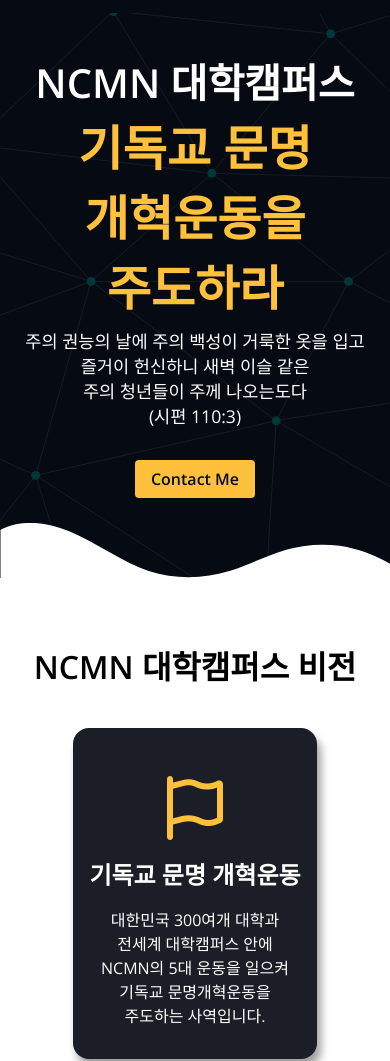
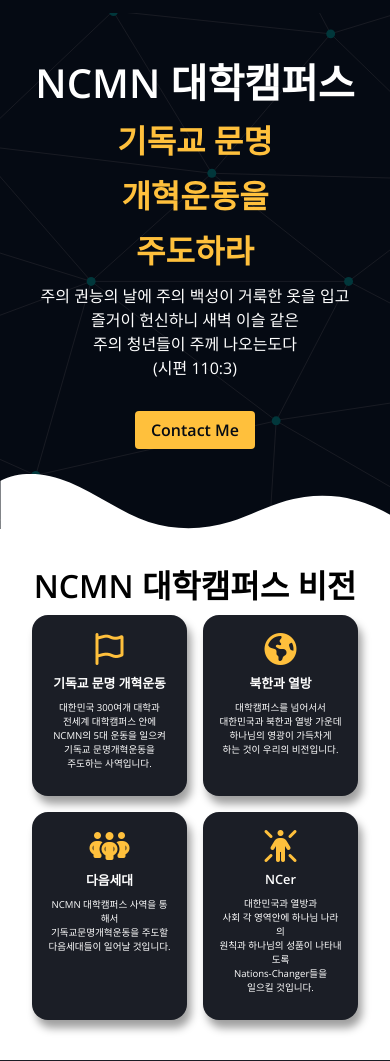
Before and after one commit to Dole-Dole/NCMN, a plain HTML site: page index.html in a window 390 px wide. Shown: the part 60-1121 px from the top of the page. Drawn offline with nearby package versions, Linux system fonts and the light colour scheme.

Commit message:
2024-01-15 media 적용 - home - visions

```diff
--- a/css/style.css
+++ b/css/style.css
@@ -245,18 +245,6 @@
   outline: 2px solid var(--color-accent);
 }
 
-@media (max-width: 767px) {
-  #home .max-container {
-    flex-direction: column; /* 핸드폰 크기일 때 수직으로 배치 */
-    text-align: center; /* 텍스트 가운데 정렬 */
-  }
-
-  #home .home__avatar {
-    margin-right: 0; /* 핸드폰 크기일 때 이미지와 텍스트 사이 여백 제거 */
-    display: none;
-  }
-}
-
 /* About */
 .visions {
   display: flex;
@@ -288,20 +276,76 @@
 }
 
 .vision__icon {
-  font-size: 4rem;
-  margin: 1rem 0;
+  font-size: 3rem;
+  margin: 0.5rem 0;
   color: var(--color-accent);
   transition: all 300ms ease;
 }
 
 .vision__title {
-  font-size: 1.5rem;
+  font-size: 1.25rem;
   font-weight: bold;
-  margin-bottom: 1rem;
+  margin-bottom: 0.75rem;
 }
 
 .vision:hover .vision__icon {
-  transform: rotate(-15deg) scale(1.2);
+  transform: rotate(-15deg) scale(1.1);
+}
+
+@media (max-width: 767px) {
+  .visions {
+    display: grid;
+    grid-template-columns: repeat(2, 1fr);
+    gap: 1rem;
+    margin: 1rem 0;
+  }
+
+  .visions ul {
+    list-style: none;
+    padding: 0;
+    margin: 0;
+    display: flex;
+    flex-wrap: wrap;
+    gap: 1rem;
+  }
+
+  .visions li {
+    flex: 1;
+    text-align: center;
+    min-width: calc(100%);
+    min-height: calc(100%);
+    margin-bottom: 1rem;
+  }
+
+  .vision {
+    background-color: var(--color-primary-variant);
+    padding: 10px 1rem;
+    color: var(--color-text);
+    border-radius: 1rem;
+    cursor: default;
+    box-shadow: 4px 8px 8px rgba(0, 0, 0, 0.38);
+  }
+
+  .vision__icon {
+    font-size: 2rem; /* Adjusted size */
+    margin: 0.5rem 0;
+    color: var(--color-accent);
+    transition: all 300ms ease;
+  }
+
+  .vision__title {
+    font-size: 0.8rem; /* Adjusted size */
+    font-weight: bold;
+    margin-bottom: 0.5rem;
+  }
+
+  .vision__content {
+    font-size: 0.6rem;
+  }
+
+  .vision:hover .vision__icon {
+    transform: rotate(-15deg) scale(1.1);
+  }
 }
 
 .jobs {
@@ -596,7 +640,7 @@
 
 @media screen and (max-width: 768px) {
   .section {
-    padding: 3rem 2rem;
+    padding: 1rem 2rem;
   }
 
   .title {
@@ -640,6 +684,19 @@
   .home__title {
     font-size: 2.5rem;
     margin-bottom: 0.5rem;
+  }
+
+  .home__title--strong {
+    font-size: 2rem;
+    color: var(--color-accent);
+  }
+
+  .home__description {
+    font-size: 1rem;
+  }
+
+  #home .home__avatar {
+    display: none;
   }
 
   .visions {
--- a/index.html
+++ b/index.html
@@ -12,7 +12,7 @@
     <!-- OG (Open Graph Data) -->
     <meta property="og:title" content="NCMN 대학캠퍼스" />
     <meta property="og:type" content="website" />
-    <meta property="og:image" content="https://ibb.co/4P0sP9s" />
+    <meta property="og:image" content="https://ibb.co/g7wRV53" />
     <!-- Google Fonts -->
     <link rel="preconnect" href="https://fonts.googleapis.com" />
     <link rel="preconnect" href="https://fonts.gstatic.com" crossorigin />
@@ -92,7 +92,7 @@
           <li class="vision">
             <i class="fa-regular fa-flag vision__icon"></i>
             <p class="vision__title">기독교 문명 개혁운동</p>
-            <p>
+            <p class="vision__content">
               대한민국 300여개 대학과 <br />
               전세계 대학캠퍼스 안에 <br />
               NCMN의 5대 운동을 일으켜 <br />
@@ -103,7 +103,7 @@
           <li class="vision">
             <i class="fa-solid fa-earth-americas vision__icon"></i>
             <p class="vision__title">북한과 열방</p>
-            <p>
+            <p class="vision__content">
               대학캠퍼스를 넘어서서 <br />
               대한민국과 북한과 열방 가운데<br />
               하나님의 영광이 가득차게 <br />
@@ -113,7 +113,7 @@
           <li class="vision">
             <i class="fa-solid fa-people-group vision__icon"></i>
             <p class="vision__title">다음세대</p>
-            <p>
+            <p class="vision__content">
               NCMN 대학캠퍼스 사역을 통해서 <br />
               기독교문명개혁운동을 주도할<br />
               다음세대들이 일어날 것입니다.
@@ -122,7 +122,7 @@
           <li class="vision">
             <i class="fa-solid fa-person-rays vision__icon"></i>
             <p class="vision__title">NCer</p>
-            <p>
+            <p class="vision__content">
               대한민국과 열방과 <br />
               사회 각 영역안에 하나님 나라의 <br />
               원칙과 하나님의 성품이 나타내도록 <br />
```
